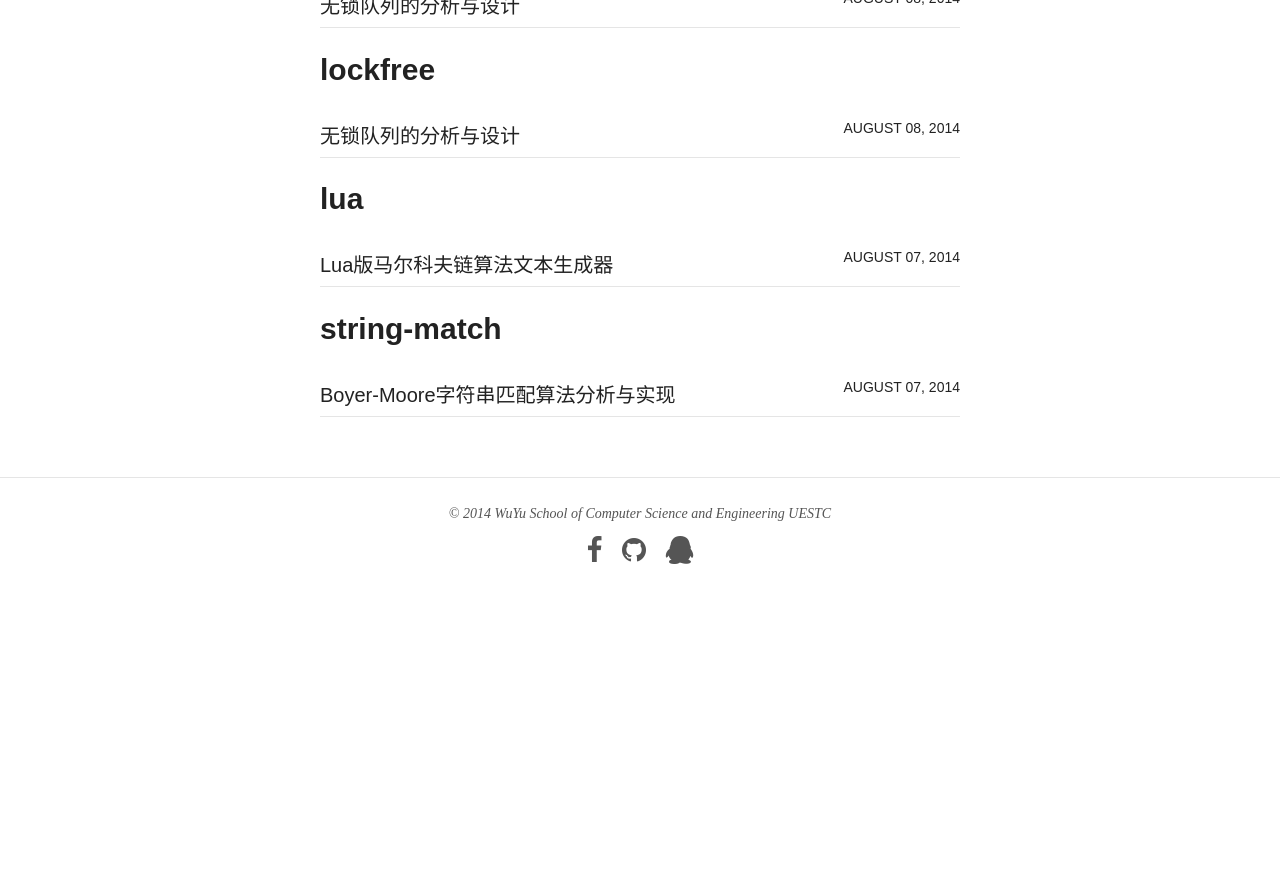
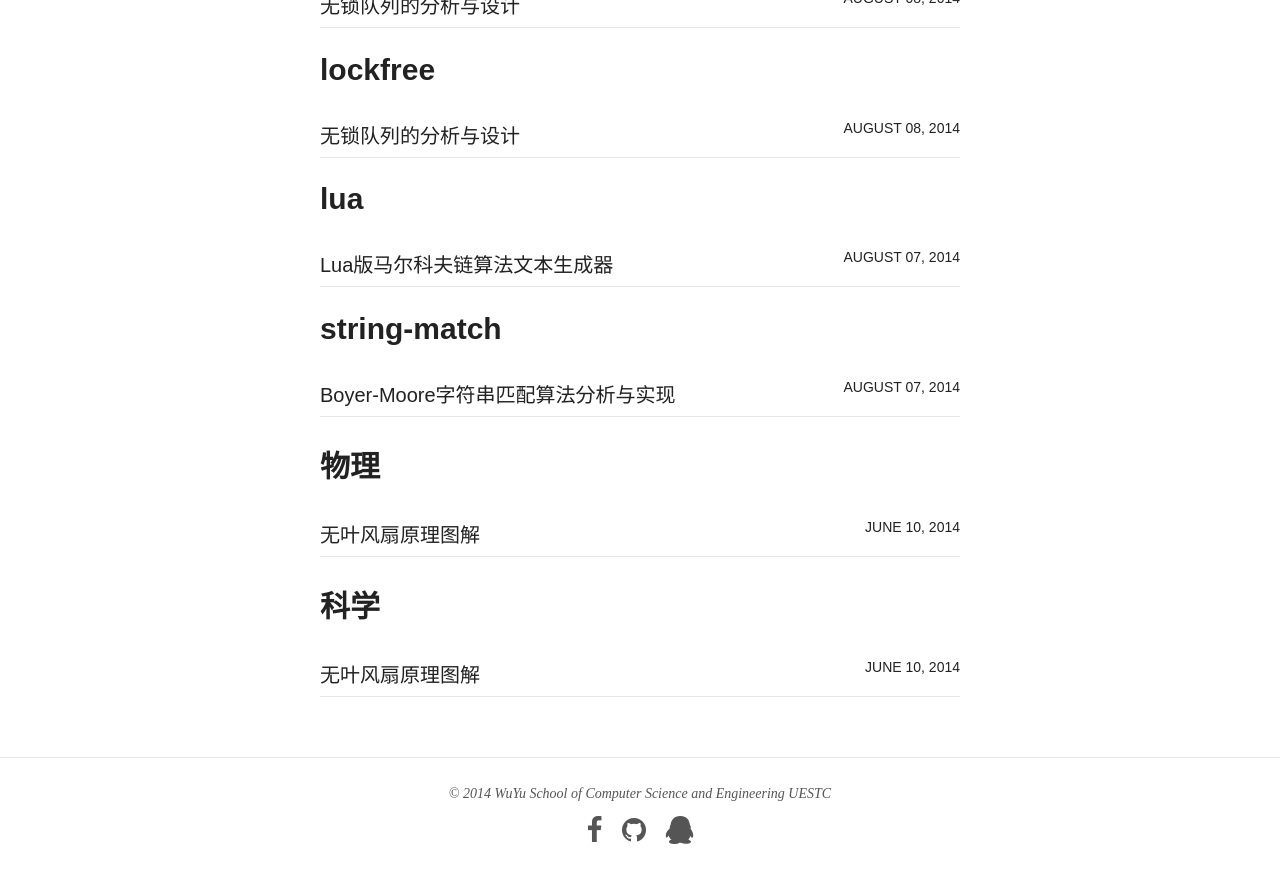
Before and after one commit to wuyu201321060203/wuyu201321060203.github.io, a Jekyll site: the page built from tags.html, in a window 1280 px wide and 900 px high, scrolled down 1734 px. Shown: the top 883 px of the window. Built offline with Jekyll 4.4.1, drawn with Linux system fonts in a browser that asks for light colours; nearby versions of some CDN libraries; before the commit the page ends 2354 px from its top, so only the background shows below that.

Commit message:
first post of bladeless-fan

```diff
--- a/_posts/2014-06-10-bladeless-fan.md
+++ b/_posts/2014-06-10-bladeless-fan.md
@@ -1,7 +1,29 @@
+---
+layout: post
+title:  无叶风扇原理图解
+category: opinions
+tags: 科学 物理
+image:
+    feature: head2.jpg
+author:
+    name:   WuYu
+    avatar: bio-photo-alt.jpg
+comments: true
+share: true
+---
+
+![](/images/fan1.jpg)
+
 没有扇叶还能叫做电风扇吗？吹得出风来吗？无叶风扇就是这样神奇的新电器，一起来揭发其中的奥妙吧！
+
 面对炎热的夏天，你是否常常赖在电风扇前猛吹，手上还拿着扇子猛搧风呢？不论扇子或电扇，能让你觉得凉爽的原因，都是让空气流动，加速带走人体皮肤表面的汗液和热气。扇子搧动时，推力会把空气往下压，被挤压的空气往四周流动而产生风。电风扇则是透过电力让马达转动扇叶，此时靠近扇叶边缘的空气流速快、气体压力小，靠近轴心的空气流速慢、气体压力大，空气因而向电风扇边缘外流动；另一方面，透过扇叶的形状导引，扇叶表面的空气沿着扇叶往前推进，电扇后方的空气因气流压力关系，持续补充进来形成推进气流。你下次试着到电风扇后方感受一下，可以感觉到有股吸力，不过小心别把头发吸进去了。
-没有扇叶的风扇
+
+####没有扇叶的风扇
+
 不过最近几年，你可能在某些卖场看到过一种神奇又有趣的无叶风（正式名称为气流倍增器），它没有扇叶，只有一个圆形或椭圆形的洞，却能吹出强而有力的风，而且跟电风扇的风相比，它的气流稳定而不会一阵一阵的，清洁起来又方便，还不用担心不小心卷进头发或手指。这种新产品是在 2009 年由英国发明家戴森（James Dyson）首次发表，它的外型包括一个圆柱型的基座，上面接着一个圆环或椭圆环形状的出风口。这个圆环看似一个薄片，但其实内部是中空的，而且一边厚一边薄，这样的形状设计能增加伯努利效应。
+
+![](/images/fan2.jpg)
+
 无叶风扇运作时，基座内的马达会先从边缘的许多小孔吸入空气，再把这些空气向上推升到圆环内的中空管道，这个管道在较厚的那一边，有一圈很窄的缝，空气从缝中喷出；此时由于伯努利定律，这些气流会在圆环中间产生较低的气压，因而带动圆环后方、上下周围的空气一起流入，朝着圆环前方吹。业者宣称，基座吸入一分空气，就可以吹出15~18倍的风量，而且因为没有扇叶转动干扰，产生的风比由扇叶转动而产生的风更加柔顺。
 目前无叶风扇最大的缺点就是声音太大，业者也正在针对这问题进行改良。可能的做法包括在基座的马达下方设计共振腔，让声波在里面反弹后稍微相互抵消，减低马达的声音，以及在环型的气体通道内设计流线型隔板，减低风声。相信安静又稳定的电风扇，迟早能走进我们的生活。
 
```
Also changed, not shown: images/fan1.jpg (added), images/fan2.jpg (added).
